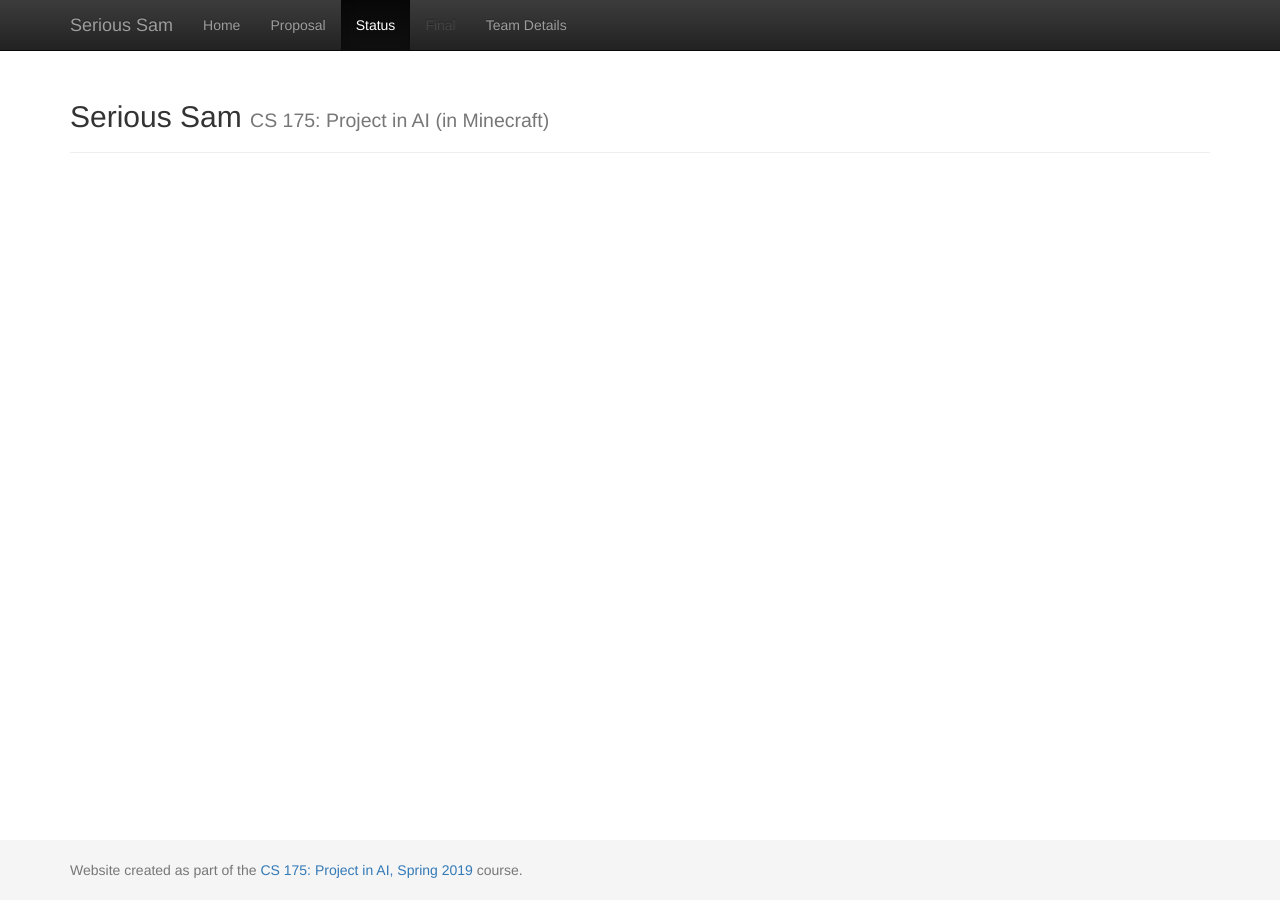
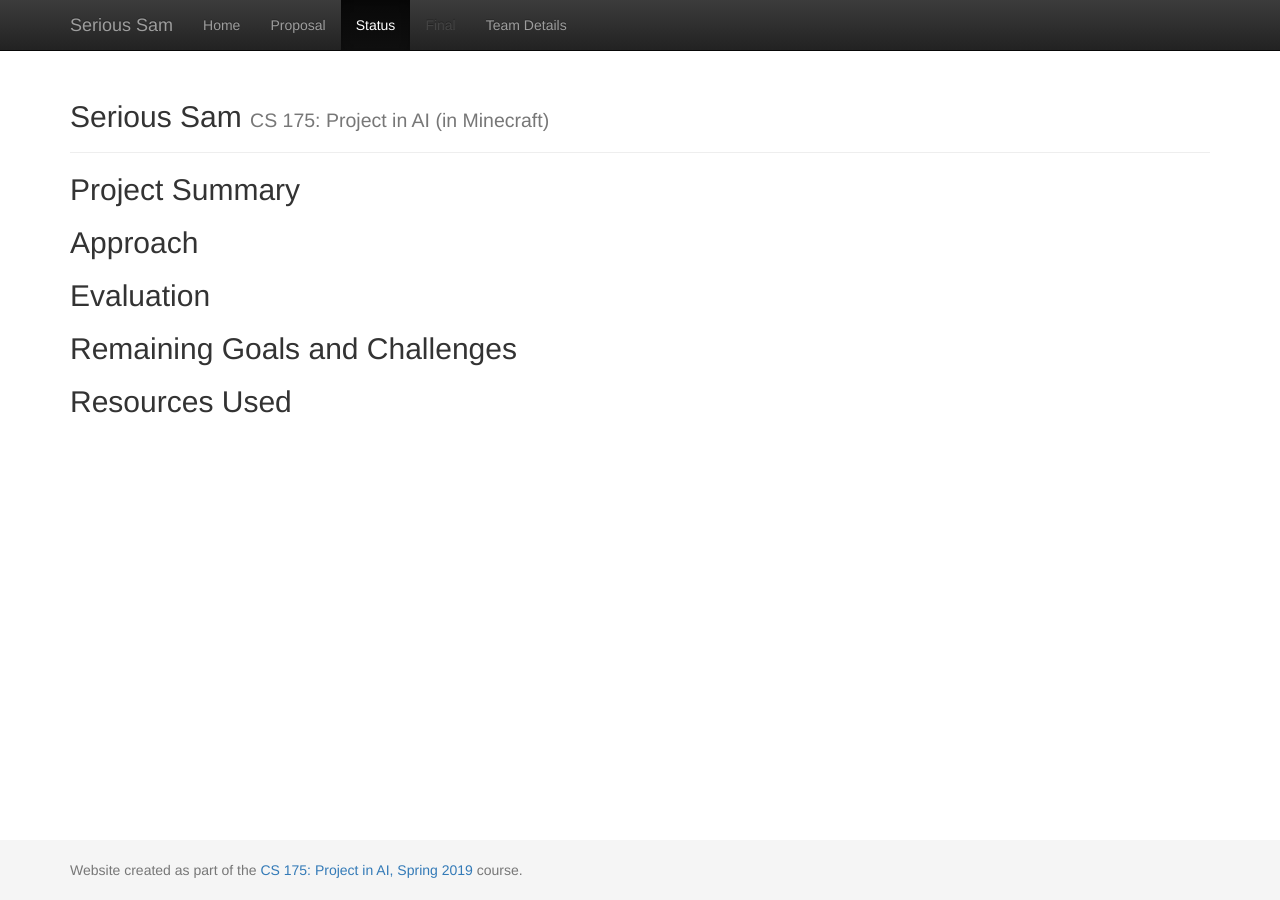
Before and after one commit to Superpanda35/Serious-Sam, a Jekyll site: the page built from docs/status.md, in a window 1280 px wide. Built offline with Jekyll 4.4.1, drawn with Linux system fonts in a browser that asks for light colours.

Commit message:
Update status.md

```diff
--- a/docs/status.md
+++ b/docs/status.md
@@ -2,3 +2,23 @@
 layout: default
 title: Status
 ---
+
+## Project Summary ##
+
+
+
+## Approach ##
+
+
+
+
+## Evaluation ##
+
+
+
+## Remaining Goals and Challenges ##
+
+
+
+
+## Resources Used ##
```
